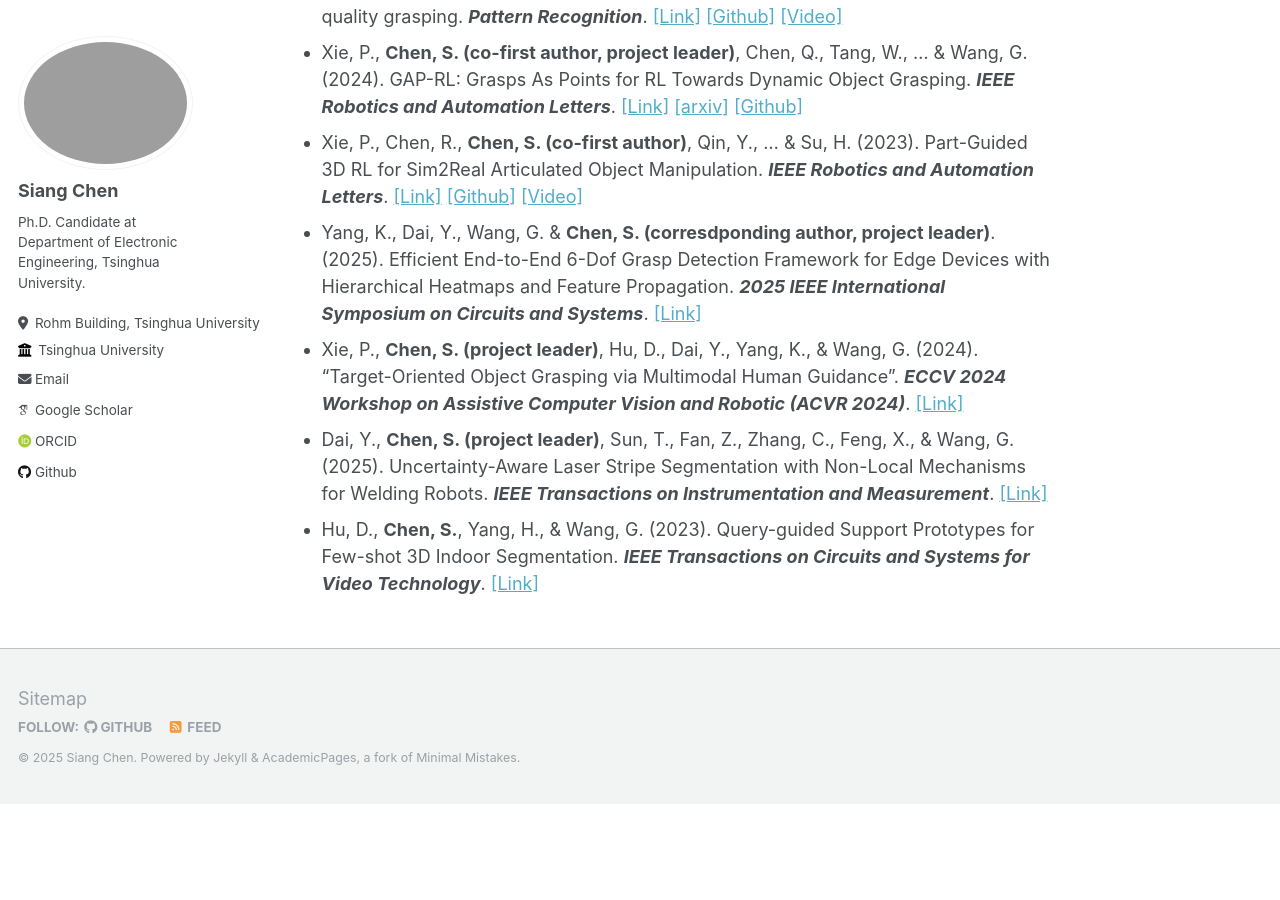
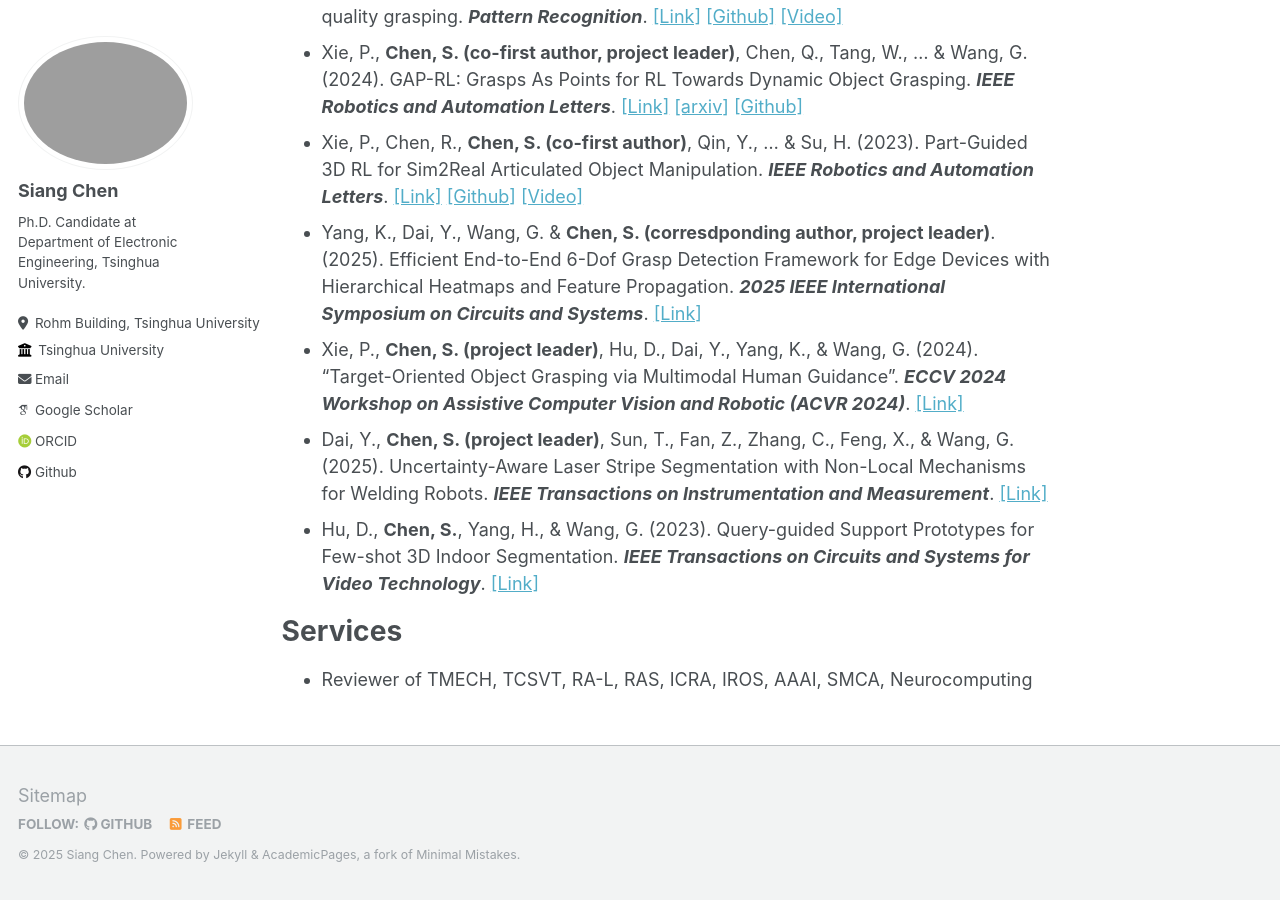
Before and after one commit to ChenThree/ChenThree.github.io, a Jekyll site: the page built from _pages/about.md, in a window 1280 px wide and 900 px high, scrolled down 1820 px. Built offline with Jekyll 4.4.1, drawn with Linux system fonts in a browser that asks for light colours; some web fonts are replaced; before the commit the page ends 2624 px from its top, so only the background shows below that.

Commit message:
[update]

```diff
--- a/_pages/about.md
+++ b/_pages/about.md
@@ -44,3 +44,8 @@ My research focus is on robot manipulation, embodied AI and applications of 3D s
 - Xie, P., **Chen, S. (project leader)**, Hu, D., Dai, Y., Yang, K., & Wang, G. (2024). "Target-Oriented Object Grasping via Multimodal Human Guidance". ***ECCV 2024 Workshop on Assistive Computer Vision and Robotic (ACVR 2024)***. [[Link]](https://arxiv.org/abs/2408.11138)
 - Dai, Y., **Chen, S. (project leader)**, Sun, T., Fan, Z., Zhang, C., Feng, X., & Wang, G. (2025). Uncertainty-Aware Laser Stripe Segmentation with Non-Local Mechanisms for Welding Robots. ***IEEE Transactions on Instrumentation and Measurement***. [[Link]](https://ieeexplore.ieee.org/abstract/document/10909245/)
 - Hu, D., **Chen, S.**, Yang, H., & Wang, G. (2023). Query-guided Support Prototypes for Few-shot 3D Indoor Segmentation. ***IEEE Transactions on Circuits and Systems for Video Technology***. [[Link]](https://ieeexplore.ieee.org/abstract/document/10295521)
+
+
+# Services
+
+- Reviewer of TMECH, TCSVT, RA-L, RAS, ICRA, IROS, AAAI, SMCA, Neurocomputing
```
